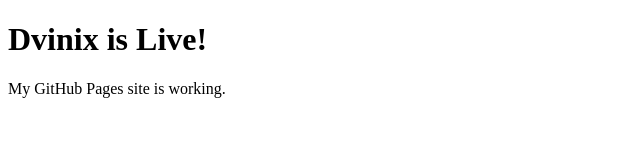
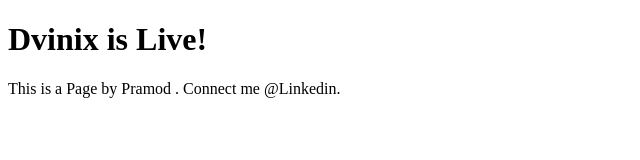
Before and after one commit to pramodmooriath/Dvinix, a plain HTML site: page index.html in a window 1280 px wide. Shown: the whole page, without its empty margins (0-640 px from the left). Drawn offline with Linux system fonts and the light colour scheme.

Commit message:
Update index.html

```diff
--- a/index.html
+++ b/index.html
@@ -2,6 +2,6 @@
 <html>
 <body>
     <h1>Dvinix is Live!</h1>
-    <p>My GitHub Pages site is working.</p>
+    <p>This is a Page by Pramod . Connect me @Linkedin.  </p>
 </body>
 </html>
```
